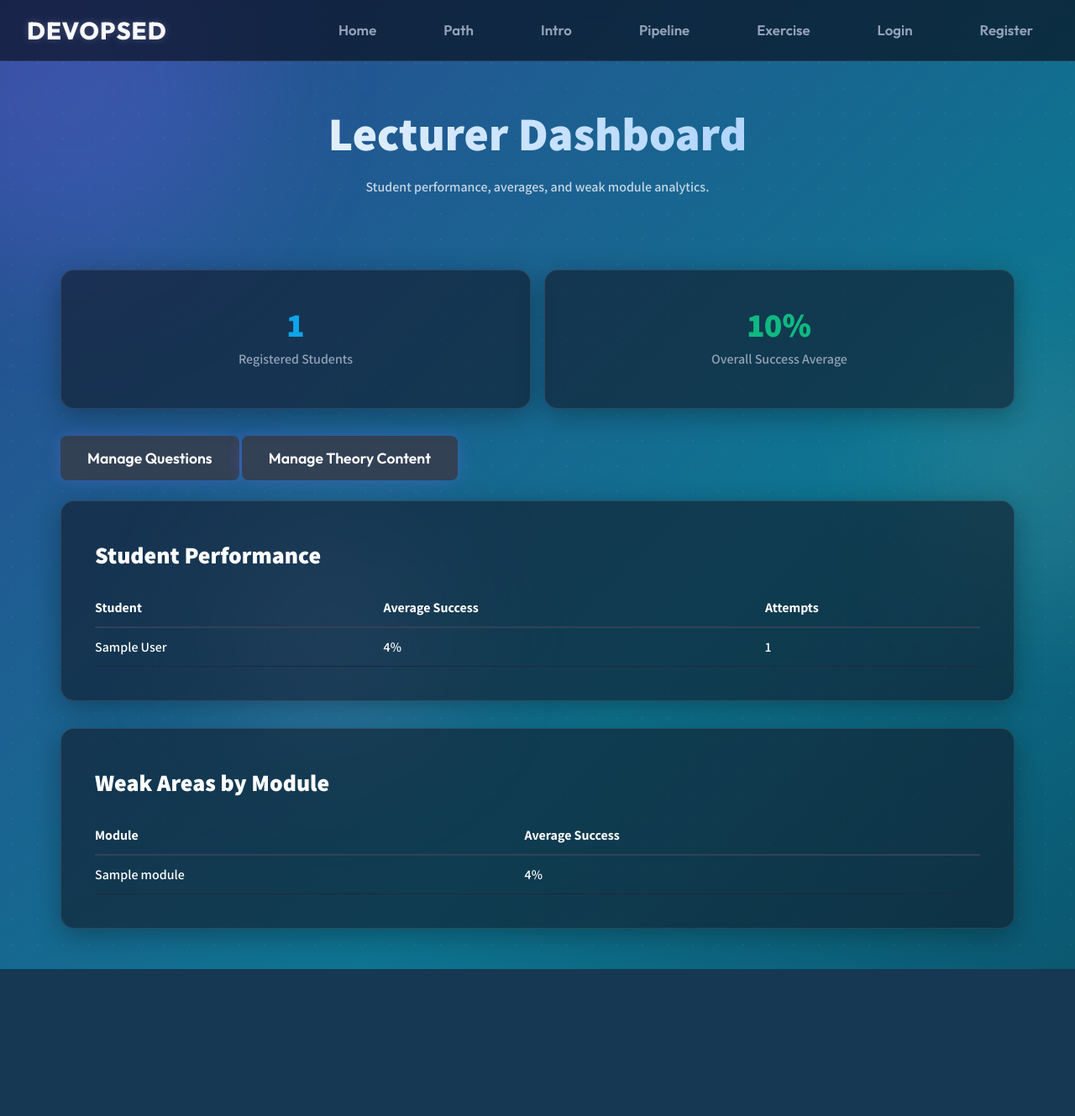
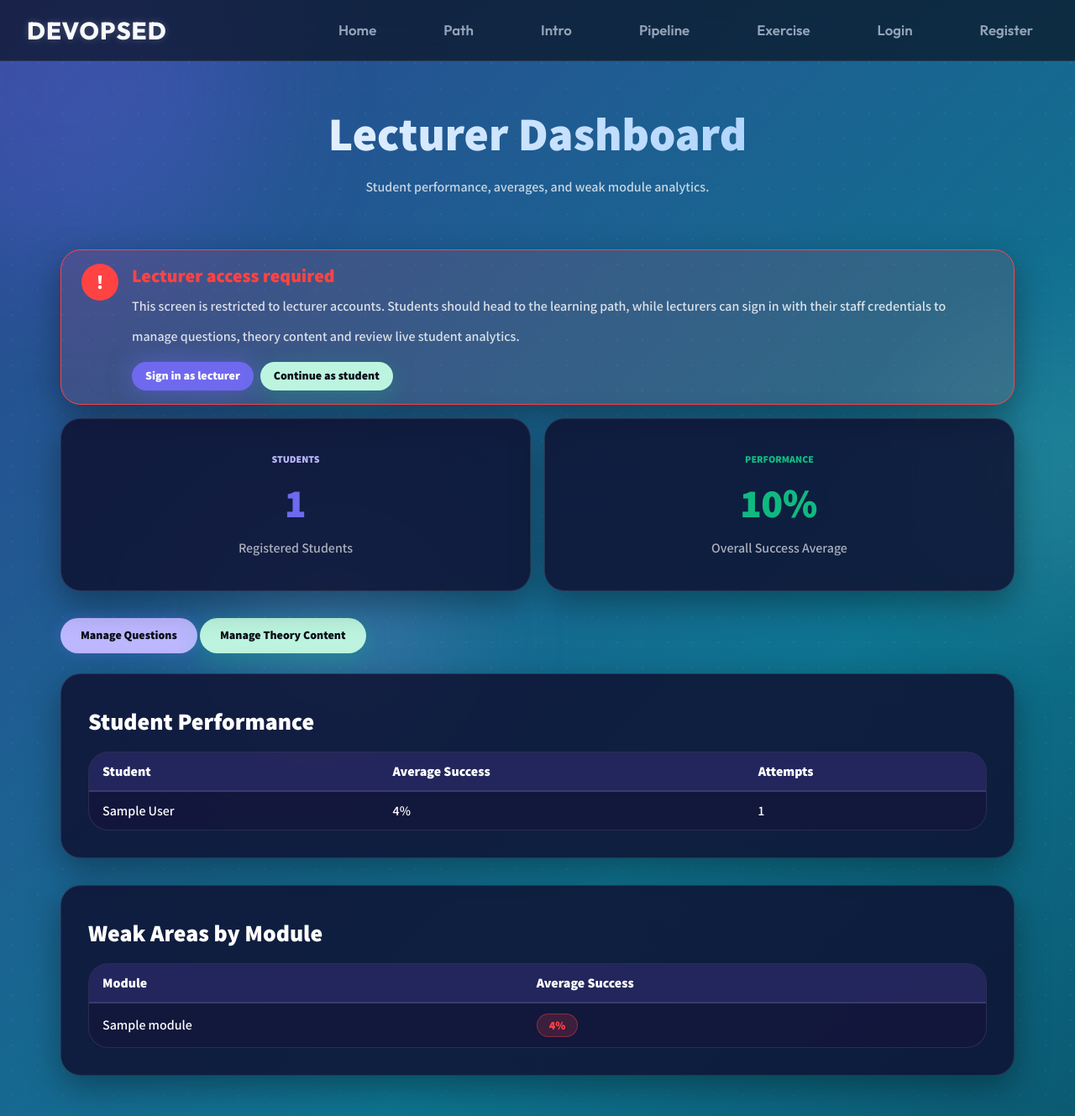
Before and after one commit to BS-PMC-2026/BS-PMC-26-Team1, a Flask app: template app/templates/lecturer_dashboard.html in a window 1280 px wide. Shown: the whole page at 84% size. Before the commit the page ends 1154 px from the top, so only its background shows below. Run offline with Flask 3, Linux system fonts and the light colour scheme; the template is opened without the code that fills it: most values are stand-ins (such as "Sample title", 1, 10 or a date in 2020).

Commit message:
Implement lecturer access alert and UI updates
Added error messaging for non-lecturer access and updated UI components.

```diff
--- a/app/templates/lecturer_dashboard.html
+++ b/app/templates/lecturer_dashboard.html
@@ -6,69 +6,116 @@
     <p class="subtitle">Student performance, averages, and weak module analytics.</p>
 </div>
 
-<div style="display:flex; gap:1rem; flex-wrap:wrap; margin-bottom:2rem;">
-    <div class="card" style="flex:1; min-width:220px; text-align:center;">
-        <h2 style="font-size:2.5rem; margin:0; color:var(--accent-color);">{{ metrics.students_count }}</h2>
-        <p style="margin:0; color:var(--text-secondary);">Registered Students</p>
+{# Issue 2: Visible, distinct error messaging for the lecturer's home screen.
+   The alert component is part of the design system (ds-alert) and shares one
+   visual language with every other screen. We render an "access" alert only
+   when the active session is not a lecturer (or is in demo mode without a
+   real lecturer identity). #}
+{% set is_lecturer = session.get('role') == 'lecturer' and not session.get('demo_mode') %}
+{% if not is_lecturer %}
+<div class="ds-alert ds-alert--error" role="alert" aria-live="polite" id="lecturer-access-alert">
+    <div class="ds-alert__icon" aria-hidden="true">!</div>
+    <div class="ds-alert__body">
+        <h3 class="ds-alert__title">Lecturer access required</h3>
+        <p class="ds-alert__message">
+            This screen is restricted to lecturer accounts. Students should head to the learning path,
+            while lecturers can sign in with their staff credentials to manage questions, theory content
+            and review live student analytics.
+        </p>
+        <div class="ds-alert__action ds-flex ds-gap-2">
+            <a href="/login" class="ds-btn ds-btn-primary ds-btn-sm">Sign in as lecturer</a>
+            <a href="/learning-path" class="ds-btn ds-btn-mint ds-btn-sm">Continue as student</a>
+        </div>
     </div>
-    <div class="card" style="flex:1; min-width:220px; text-align:center;">
-        <h2 style="font-size:2.5rem; margin:0; color:#10b981;">{{ metrics.overall_average_success }}%</h2>
-        <p style="margin:0; color:var(--text-secondary);">Overall Success Average</p>
+</div>
+{% endif %}
+
+<div class="ds-row" style="margin-bottom: var(--ds-space-6);">
+    <div class="ds-card ds-text-center" style="flex:1; min-width:220px;">
+        <p class="ds-eyebrow ds-mb-2">Students</p>
+        <h2 class="ds-stat-number ds-text-primary">{{ metrics.students_count }}</h2>
+        <p class="ds-text-muted ds-mt-2" style="margin-bottom:0;">Registered Students</p>
+    </div>
+    <div class="ds-card ds-text-center" style="flex:1; min-width:220px;">
+        <p class="ds-eyebrow ds-mb-2" style="color: var(--ds-state-success);">Performance</p>
+        <h2 class="ds-stat-number ds-text-success">{{ metrics.overall_average_success }}%</h2>
+        <p class="ds-text-muted ds-mt-2" style="margin-bottom:0;">Overall Success Average</p>
     </div>
 </div>
 
-<div class="action-container" style="justify-content:flex-start; margin-bottom:1.5rem; gap:0.75rem;">
-    <a href="/lecturer/questions" class="btn" style="background:#334155; color:#fff;">Manage Questions</a>
-    <a href="/lecturer/theory" class="btn" style="background:#334155; color:#fff;">Manage Theory Content</a>
+<div class="action-container" style="justify-content:flex-start; margin-bottom: var(--ds-space-5);">
+    <a href="/lecturer/questions" class="ds-btn ds-btn-purple">Manage Questions</a>
+    <a href="/lecturer/theory" class="ds-btn ds-btn-mint">Manage Theory Content</a>
 </div>
 
-<div class="card" style="margin-bottom:2rem;">
-    <h2 style="margin-top:0;">Student Performance</h2>
+<div class="ds-card" style="margin-bottom: var(--ds-space-6);">
+    <h2 class="ds-mt-0">Student Performance</h2>
     {% if metrics.student_performance %}
-        <table style="width:100%; border-collapse:collapse; margin-top:1rem;">
+        <table class="ds-table">
             <thead>
-                <tr style="border-bottom:2px solid #334155;">
-                    <th style="text-align:left; padding:0.75rem 0;">Student</th>
-                    <th style="text-align:left; padding:0.75rem 0;">Average Success</th>
-                    <th style="text-align:left; padding:0.75rem 0;">Attempts</th>
+                <tr>
+                    <th>Student</th>
+                    <th>Average Success</th>
+                    <th>Attempts</th>
                 </tr>
             </thead>
             <tbody>
                 {% for row in metrics.student_performance %}
-                <tr style="border-bottom:1px solid #1e293b;">
-                    <td style="padding:0.75rem 0;">{{ row.student.full_name }}</td>
-                    <td style="padding:0.75rem 0;">{{ row.avg_success_rate }}%</td>
-                    <td style="padding:0.75rem 0;">{{ row.total_attempts }}</td>
+                <tr>
+                    <td>{{ row.student.full_name }}</td>
+                    <td>{{ row.avg_success_rate }}%</td>
+                    <td>{{ row.total_attempts }}</td>
                 </tr>
                 {% endfor %}
             </tbody>
         </table>
     {% else %}
-        <p style="color:var(--text-secondary);">No student analytics available yet.</p>
+        <div class="ds-alert ds-alert--info" role="status" style="margin-top: var(--ds-space-4);">
+            <div class="ds-alert__icon" aria-hidden="true">i</div>
+            <div class="ds-alert__body">
+                <h3 class="ds-alert__title">No analytics yet</h3>
+                <p class="ds-alert__message">Student analytics will appear here once learners begin completing exercises.</p>
+            </div>
+        </div>
     {% endif %}
 </div>
 
-<div class="card">
-    <h2 style="margin-top:0;">Weak Areas by Module</h2>
+<div class="ds-card">
+    <h2 class="ds-mt-0">Weak Areas by Module</h2>
     {% if metrics.module_weakness %}
-        <table style="width:100%; border-collapse:collapse; margin-top:1rem;">
+        <table class="ds-table">
             <thead>
-                <tr style="border-bottom:2px solid #334155;">
-                    <th style="text-align:left; padding:0.75rem 0;">Module</th>
-                    <th style="text-align:left; padding:0.75rem 0;">Average Success</th>
+                <tr>
+                    <th>Module</th>
+                    <th>Average Success</th>
                 </tr>
             </thead>
             <tbody>
                 {% for item in metrics.module_weakness %}
-                <tr style="border-bottom:1px solid #1e293b;">
-                    <td style="padding:0.75rem 0;">{{ item.module.name }}</td>
-                    <td style="padding:0.75rem 0;">{{ item.avg_success_rate }}%</td>
+                <tr>
+                    <td>{{ item.module.name }}</td>
+                    <td>
+                        {% set rate = item.avg_success_rate %}
+                        {% if rate >= 70 %}
+                            <span class="ds-pill ds-pill-success">{{ rate }}%</span>
+                        {% elif rate >= 40 %}
+                            <span class="ds-pill ds-pill-progress">{{ rate }}%</span>
+                        {% else %}
+                            <span class="ds-pill ds-pill-error">{{ rate }}%</span>
+                        {% endif %}
+                    </td>
                 </tr>
                 {% endfor %}
             </tbody>
         </table>
     {% else %}
-        <p style="color:var(--text-secondary);">No module statistics available yet.</p>
+        <div class="ds-alert ds-alert--info" role="status" style="margin-top: var(--ds-space-4);">
+            <div class="ds-alert__icon" aria-hidden="true">i</div>
+            <div class="ds-alert__body">
+                <h3 class="ds-alert__title">No module statistics yet</h3>
+                <p class="ds-alert__message">Module-level weakness reports will populate after the first cohort of attempts.</p>
+            </div>
+        </div>
     {% endif %}
 </div>
 {% endblock %}
```
